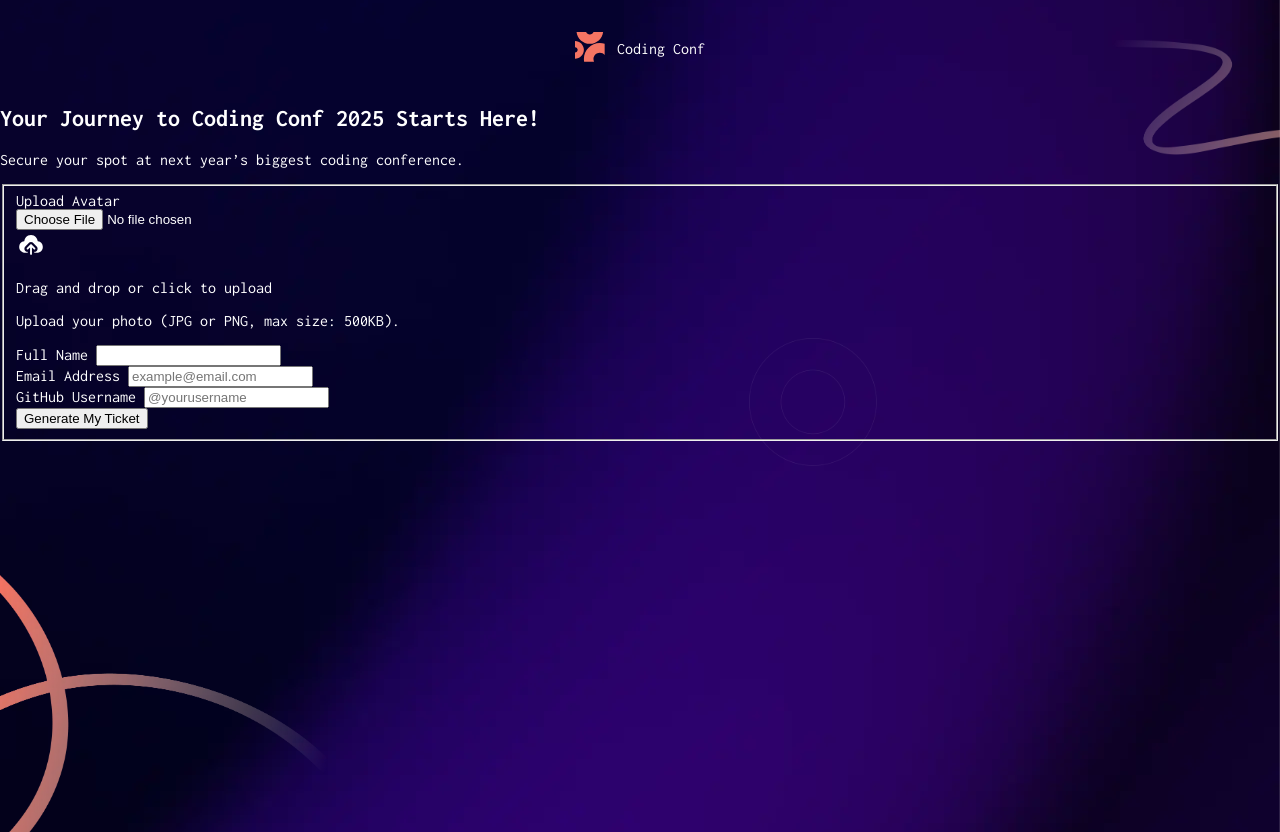
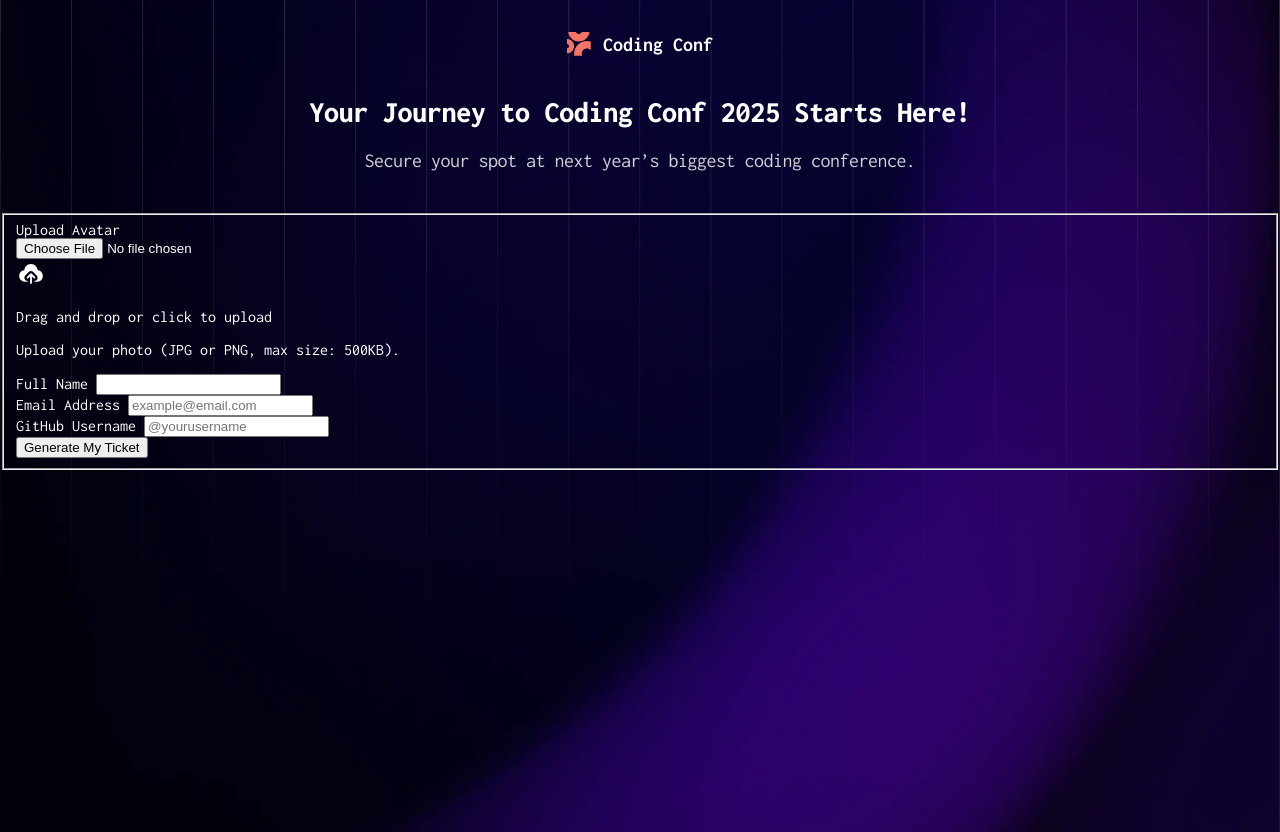
Before and after one commit to danivaldivia/conference-ticket-generator, a plain HTML site: page index.html in a window 1280 px wide. Drawn offline with Linux system fonts and the light colour scheme.

Commit message:
feat: add styles for intro and brand heading

```diff
--- a/css/components/brand-heading.css
+++ b/css/components/brand-heading.css
@@ -6,16 +6,17 @@
   margin-block: 2rem 2.5rem;
 }
 
-.brand {
-  width: 23px;
+.brand-heading__logo {
+  width: 1.5rem;
+  height: 1.5rem;
 }
 
-.brand img {
+.brand-heading__logo img {
   width: 100%;
   height: auto;
 }
 
-.brand--name {
-  font-size: 1.125rem;
+.brand-heading__name {
+  font-size: 1.25rem;
   font-weight: bold;
 }
--- /dev/null
+++ b/css/components/intro.css
@@ -0,0 +1,25 @@
+.intro {
+  display: flex;
+  flex-direction: column;
+  gap: 1.25rem;
+  margin-bottom: 2.5rem;
+  text-align: center;
+  margin-inline: 1rem;
+}
+
+.intro__title {
+  margin: 0;
+  font-size: 1.875rem;
+  line-height: 1.1;
+  letter-spacing: -0.01em;
+  font-weight: 800;
+}
+
+.intro__description {
+  margin: 0;
+  color: var(--neutral300);
+  font-weight: 400;
+  font-size: 1.25rem;
+  line-height: 1.2;
+  letter-spacing: -0.025em;
+}
--- a/css/global/body.css
+++ b/css/global/body.css
@@ -1,13 +1,11 @@
 body {
-  background-size: cover;
   min-height: 100vh;
   margin: 0;
   font-family: "Inconsolata";
 
-  background: url("../../assets/images/circles.webp") 65% 48%/ 10%,
-    url("../../assets/images/line-element-1.webp") left bottom/30%,
-    url("../../assets/images/line-element-2.webp") right 5%/20%,
+  background:
+    url("../../assets/images/line_pattern.webp"),
     url("../../assets/images/background.webp") 100%;
-  background-repeat: no-repeat;
+  background-size: cover;
   color: var(--white);
 }
--- a/index.html
+++ b/index.html
@@ -8,6 +8,8 @@
     <link rel="stylesheet" href="./settings/fonts.css" />
     <link rel="stylesheet" href="./settings/variables.css" />
     <link rel="stylesheet" href="./css/components/brand-heading.css" />
+    <link rel="stylesheet" href="./css/containers/main.css" />
+    <link rel="stylesheet" href="./css/components/intro.css" />
     <title>Conference ticket generator</title>
   </head>
   <body>
--- a/settings/variables.css
+++ b/settings/variables.css
@@ -2,7 +2,7 @@
   --neutral900: #0d082d;
   --neutral700: #4b4869;
   --neutral500: #8784a5;
-  --neutral500: #d1d0d5;
+  --neutral300: #d1d0d5;
   --white: #ffffff;
 
   --orange700: #e1604f;
```
Also changed, not shown: assets/images/line_pattern.webp (added).
